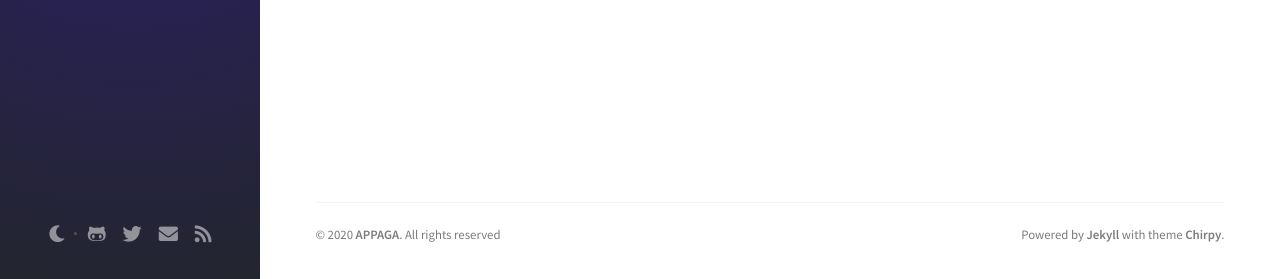
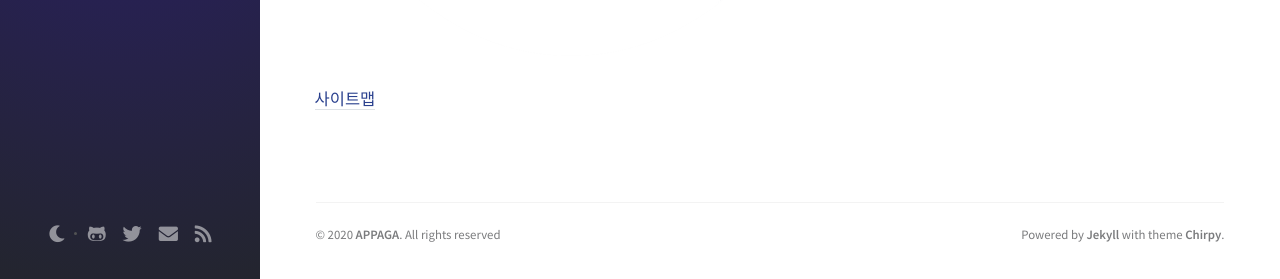
Before and after one commit to appaga/appaga.github.io, a Jekyll site: the page built from tabs/about.md, in a window 1280 px wide and 1025 px high. Shown: the part 743-1022 px from the top of the window. Built offline with Jekyll 4.4.1, drawn with Linux system fonts in a browser that asks for light colours; nearby versions of some CDN libraries; comment, search, counter and statistics services are not loaded.

Commit message:
사이트맵

```diff
--- a/tabs/about.md
+++ b/tabs/about.md
@@ -10,3 +10,5 @@ title: About
 favicon은 https://favicon.io 에성 생성하여 사용하고 있습니다.
 
 ![로고](/assets/img/favicons/favicon-512x512.png)
+
+[사이트맵](/sitemap.xml)
```
